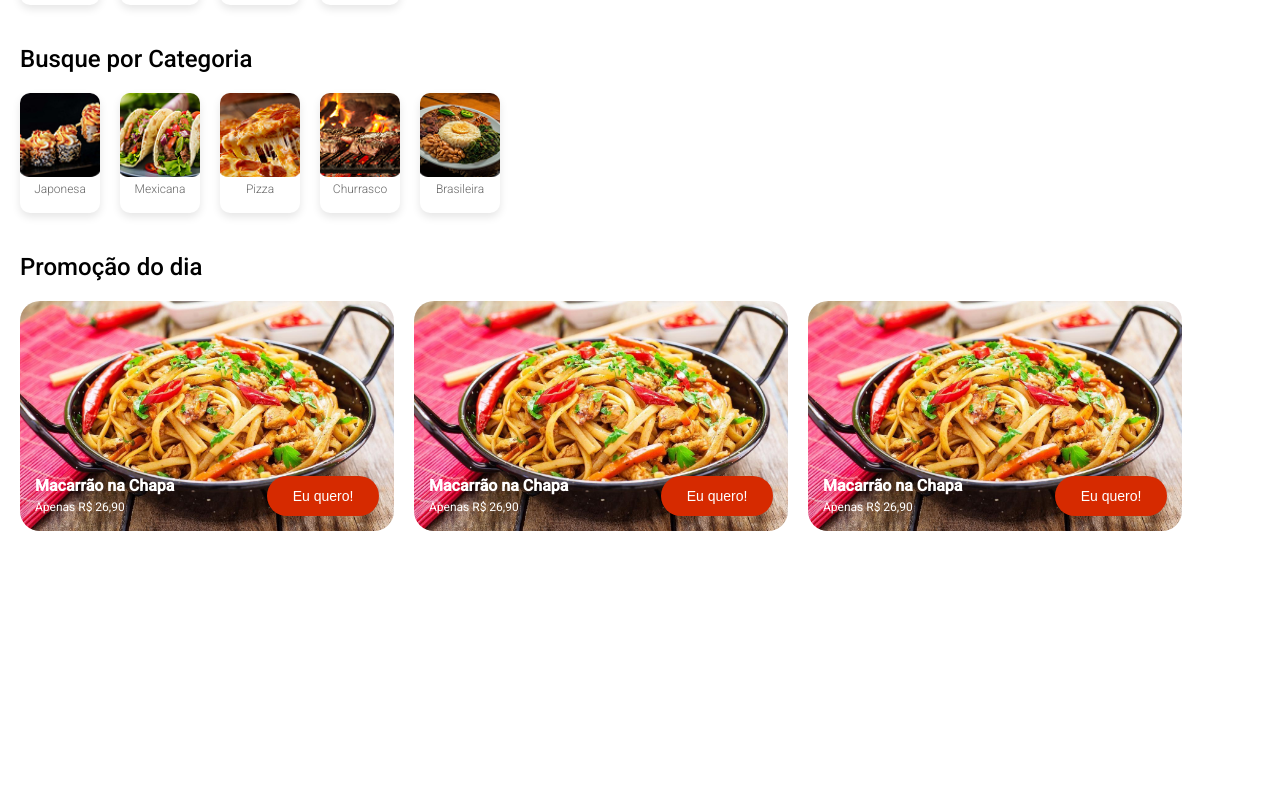
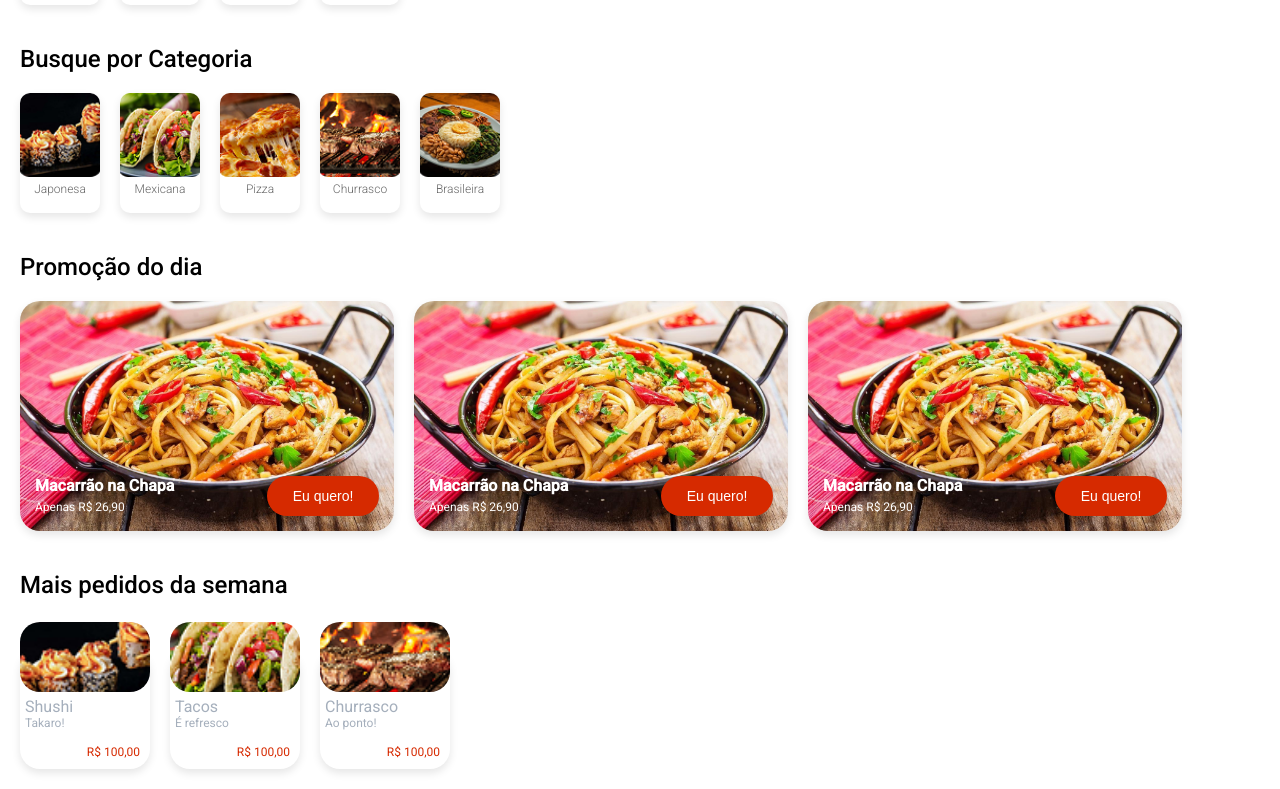
Before and after one commit to LuanLucasGon/teste-grao-front, an Angular app: page / in a window 1280 px wide. Shown: the part 244-1033 px from the top of the page. Before the commit the page ends 800 px from the top, so only its background shows below. Built offline with nearby package versions, Linux system fonts and the light colour scheme.

Commit message:
feat: creating menu card

```diff
--- a/src/app/pages/home/home.component.html
+++ b/src/app/pages/home/home.component.html
@@ -44,4 +44,22 @@
     </div>
   </div>
 
+  <div class="menu-list-container">
+    <h2>Mais pedidos da semana</h2>
+    <div class="category-list">
+      <div class="menu-item" *ngFor="let menuItem of menuItens">
+        <div class="menu-card">
+          <img [src]="menuItem.imageUrl" [alt]="menuItem.title" class="menu-image" />
+          <div class="menu-info">
+            <h4>{{ menuItem.title }}</h4>
+            <p class="category">{{ menuItem.subtitle }}</p>
+          </div>
+          <div class="price-container">
+            <span class="price">{{ menuItem.price }}</span>
+          </div>
+          </div>
+        </div>
+      </div>
+    </div>
+
 </main>
--- a/src/app/pages/home/home.component.scss
+++ b/src/app/pages/home/home.component.scss
@@ -98,6 +98,7 @@ h2 {
     padding: 15px;
     background-size: cover;
     background-position: center;
+    box-shadow: 0 4px 8px rgba(0, 0, 0, 0.1);
 
     .promotion-info-container{
       display: flex;
@@ -148,3 +149,68 @@ h2 {
     }
   }
 }
+
+.menu-list-container {
+  max-width: 100%;
+  margin: 0;
+  padding: 20px;
+  text-align: left;
+
+  h2 {
+    font-size: 24px;
+    margin: 0;
+    margin-bottom: 50px;
+    color: #000;
+    font-weight: 500;
+    text-align: left;
+  }
+}
+
+.menu-card {
+  display: flex;
+  flex-direction: column;
+  justify-content: flex-end;
+  width: 130px;
+  height: 120px;
+  border-radius: 20px;
+  box-shadow: 0 4px 8px rgba(0, 0, 0, 0.1);
+
+  .menu-image {
+    width: 100%;
+    height: 70px;
+    object-fit: cover;
+    border-radius: 20px;
+  }
+
+  .menu-info {
+    display: flex;
+    flex-direction: column;
+    justify-content: flex-start;
+    padding: 5px;
+
+    h4 {
+      margin: 0;
+      font-size: 16px;
+      font-weight: 400;
+      color: #A5AFBC;
+    }
+
+    .category {
+      font-size: 12px;
+      color: #A5AFBC;
+      margin: 0;
+    }
+  }
+
+  .price-container {
+    display: flex;
+    flex-direction: row;
+    justify-content: flex-end;
+    padding: 10px;
+
+    span {
+      font-size: 12px;
+      color: #d62a00;
+    }
+  }
+}
--- a/src/app/pages/home/home.component.ts
+++ b/src/app/pages/home/home.component.ts
@@ -2,11 +2,13 @@ import { Component } from '@angular/core';
 import { HeaderComponent } from '../../components/header/header.component';
 import { RestaurantModel } from '../../models/restaurant.model';
 import { CommonModule } from '@angular/common';
-import { RestaurantService } from '../../services/restaurant-service';
+import { RestaurantService } from '../../services/restaurant.service';
 import { CategoryService } from '../../services/category.service';
 import { CategoryModel } from '../../models/category.model';
 import { PromotionModel } from '../../models/promotion.model';
 import { PromotionService } from '../../services/promotion.service';
+import { MenuModel } from '../../models/menu.model';
+import { MenuService } from '../../services/menu.service';
 
 @Component({
   selector: 'app-home',
@@ -19,8 +21,9 @@ export class HomeComponent {
   restaurants: RestaurantModel[] = [];
   categories: CategoryModel[] = [];
   promotions: PromotionModel[] = [];
+  menuItens: MenuModel[] = [];
 
-  constructor(private restaurantService: RestaurantService, private categoryService: CategoryService, private promotionService: PromotionService) {}
+  constructor(private restaurantService: RestaurantService, private categoryService: CategoryService, private promotionService: PromotionService, private menuService: MenuService) {}
 
   ngOnInit(): void {
     this.restaurantService.getRestaurants().subscribe((data) => {
@@ -35,5 +38,9 @@ export class HomeComponent {
       this.promotions = data;
     });
 
+    this.menuService.getMenu().subscribe((data) => {
+      this.menuItens = data;
+    });
+
   }
 }
--- /dev/null
+++ b/src/app/services/menu.service.ts
@@ -0,0 +1,44 @@
+import { Injectable } from '@angular/core';
+import { MenuModel } from '../models/menu.model';
+import { HttpClient } from '@angular/common/http';
+import { delay, Observable, of } from 'rxjs';
+
+@Injectable({
+  providedIn: 'root'
+})
+export class MenuService {
+  private readonly API_URL = 'https://api.meusite.com/restaurantes';
+  private readonly USE_MOCK = true;
+
+  private readonly mocksMenu: MenuModel[] = [
+    {
+      id: "1",
+      title: 'Shushi',
+      subtitle: "Takaro!",
+      price: "R$ 100,00",
+      imageUrl: 'assets/images/categories/japonesa.png'
+    },
+    {
+      id: "2",
+      title: 'Tacos',
+      subtitle: "É refresco",
+      price: "R$ 100,00",
+      imageUrl: 'assets/images/categories/mexicana.png'
+    },
+    {
+      id: "3",
+      title: 'Churrasco',
+      subtitle: "Ao ponto!",
+      price: "R$ 100,00",
+      imageUrl: 'assets/images/categories/churrasco.png'
+    },
+  ];
+
+  constructor(private http: HttpClient) { }
+
+  getMenu(): Observable<MenuModel[]> {
+    return this.USE_MOCK
+      ? of(this.mocksMenu).pipe(delay(500))
+      : this.http.get<MenuModel[]>(this.API_URL);
+  }
+}
```
Also changed, not shown: src/app/models/menu.model.ts (added, +7 -0 lines), src/app/services/restaurant.service.ts (renamed from src/app/services/restaurant-service.ts), 1 other file (tests, documents, lock files or other folders).
